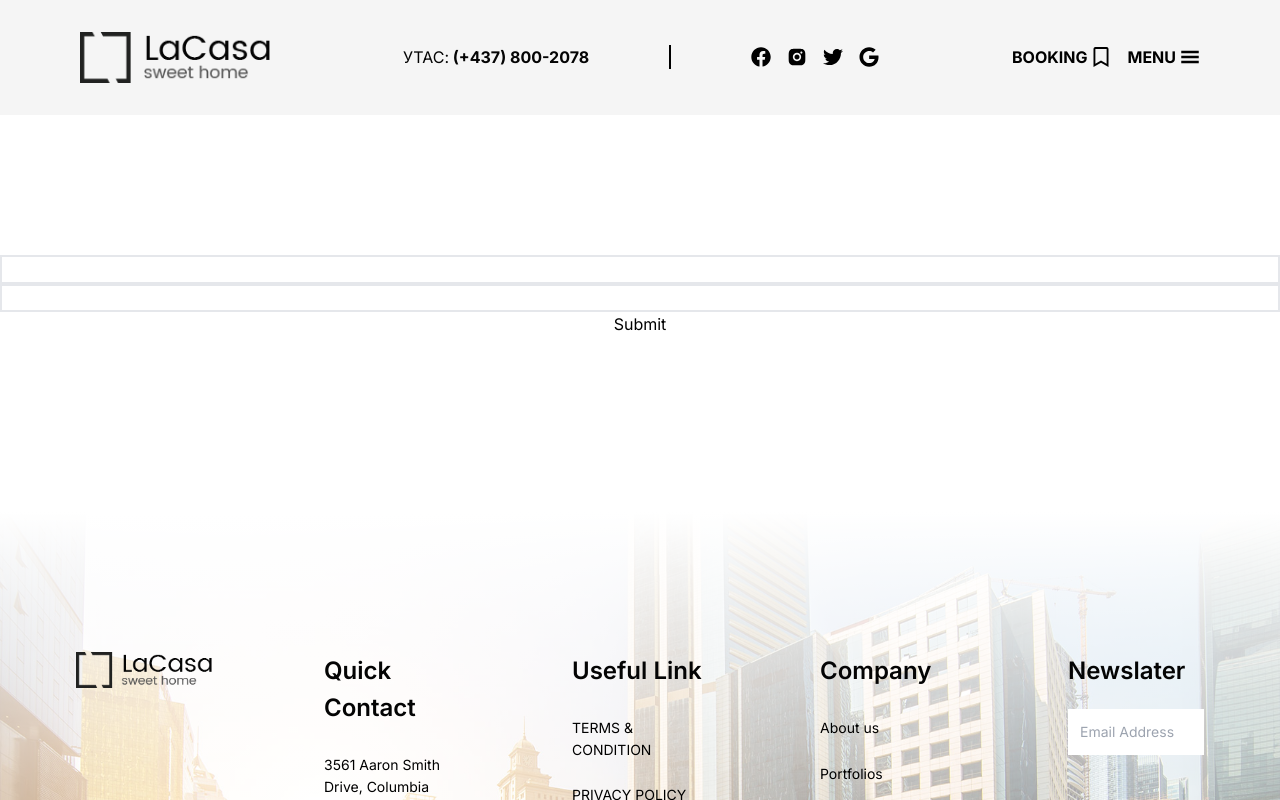
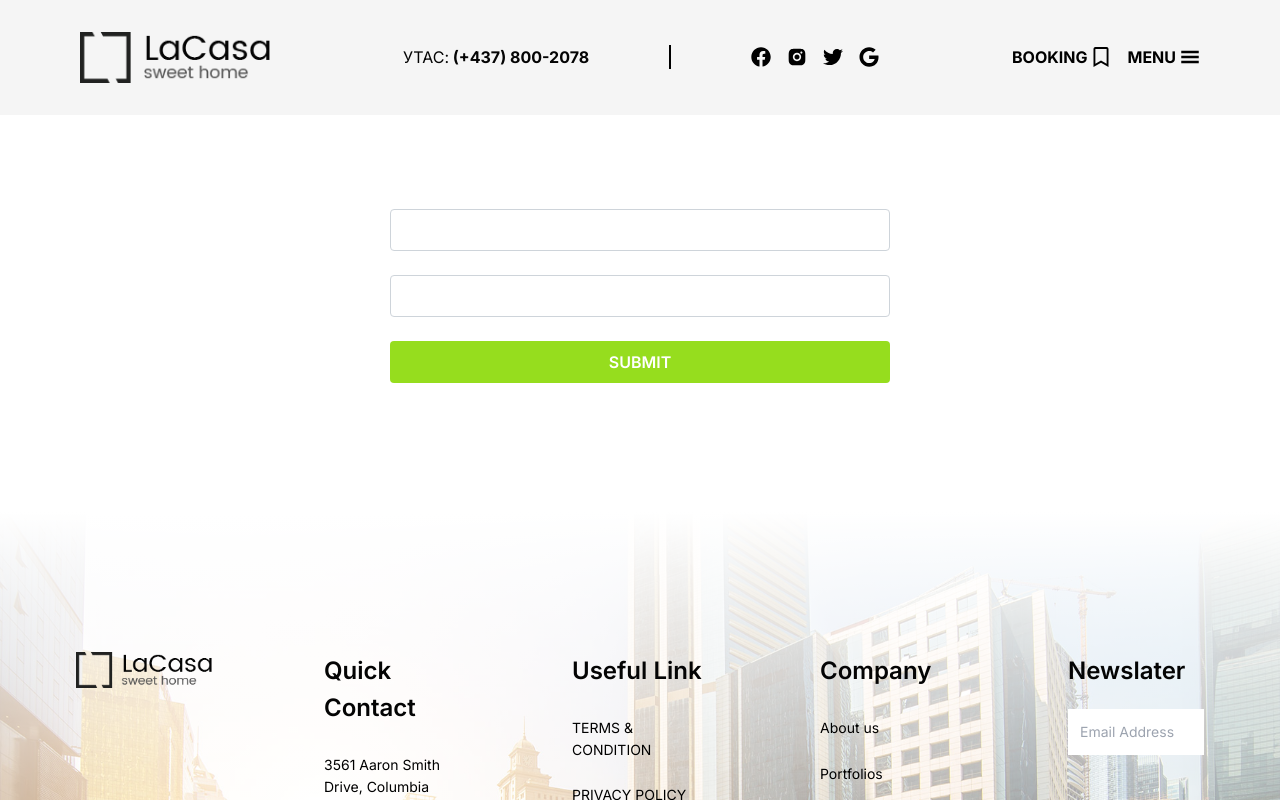
Before and after one commit to fl1pHover/Myanganii-batalgaa, a Next.js app: page /login in a window 1280 px wide. Shown: the top 800 px of the page. Built offline with nearby package versions, Linux system fonts and the light colour scheme.

Commit message:
project slug, login

```diff
--- a/app/admin/layout.jsx
+++ b/app/admin/layout.jsx
@@ -2,8 +2,8 @@ import { AdminSideBar } from "@/components/Sidebar";
 
 export default function AdminLayoutPage({ children }) {
   return (
-    <div className="flex ">
-      <div className="flex-1 border-e-2 border-gray-500">
+    <div className="flex py-[150px]">
+      <div className="flex-1 border-gray-500 border-e-2">
         <AdminSideBar />
       </div>
       <div className="flex-[6_6_0%] mx-4">{children}</div>
--- a/app/login/page.jsx
+++ b/app/login/page.jsx
@@ -1,16 +1,14 @@
 "use client";
 
+import Container from "@/components/ui/Container";
+import { Button, TextInput } from "@mantine/core";
+import { useForm } from "@mantine/form";
 import { useRouter } from "next/navigation";
 import { useState } from "react";
 
 export default function AuthPage() {
-  const router = useRouter()
-  const submit = async (e) => {
-    e.preventDefault();
-    const formData = new FormData(e.currentTarget);
-    const username = formData.get("username");
-    const password = formData.get("password");
-
+  const router = useRouter();
+  const submit = async (data) => {
     try {
       const res = await fetch(`/api/auth`, {
         method: "POST",
@@ -18,32 +16,60 @@ export default function AuthPage() {
           "Content-Type": "application/json",
         },
         body: JSON.stringify({
-          username: username,
-          password: password,
+          username: data.email,
+          password: data.password,
         }),
       }).then((d) => {
-
-        if(d.status == 201){
-          router.push('/admin')
+        if (d.status == 201) {
+          router.push("/admin");
         }
-        return d.json()
+        return d.json();
       });
-
     } catch (error) {
-        console.error(error)
+      console.error(error);
     }
   };
+
+  const form = useForm({
+    mode: "uncontrolled",
+    initialValues: { email: "", password: "" },
+
+    validate: {
+      password: (value) => (value.length < 2 ? "Нууц үг буруу байна" : null),
+      email: (value) => (value.length < 2 ? "5-аас их тэмдэгт байна" : null),
+      // email: (value) => (/^\S+@\S+$/.test(value) ? null : "Invalid email"),
+    },
+  });
   return (
-    <>
-      <form onSubmit={submit} className="flex flex-col">
-        <input type="text" name="username" className="border-solid border-2 " />
-        <input
+    <Container>
+      <form
+        onSubmit={form.onSubmit((values) => submit(values))}
+        className="flex flex-col max-w-[500px] mx-auto gap-6"
+      >
+        <TextInput
+          type="text"
+          name="username"
+          size="md"
+          className=""
+          {...form.getInputProps("email")}
+        />
+        <TextInput
           type="password"
           name="password"
-          className="border-solid border-2 "
+          size="md"
+          className=""
+          {...form.getInputProps("password")}
         />
-        <button type="submit">Submit</button>
+
+        <Button
+          size="md"
+          color="#96dd1e"
+          type="submit"
+          className="text-black uppercase"
+        >
+          Submit
+        </Button>
       </form>
-    </>
+    </Container>
   );
 }
--- a/app/portfolio/page.js
+++ b/app/portfolio/page.js
@@ -3,7 +3,7 @@ import Container from "@/components/ui/Container";
 import { PageHeader } from "@/components/ui/Title";
 import mergeNames from "@/util/mergeNames";
 import React, { Suspense, useState } from "react";
-import PortfolioCard from "./PortfolioCard";
+import PortfolioCard from "../project/PortfolioCard";
 
 const categories = [
   {
@@ -26,6 +26,7 @@ const categories = [
 
 const Portfolio = () => {
   const [select, setSelect] = useState(1);
+  console.log(data.title);
   return (
     <section className="flex flex-col sectionPadding_top">
       <Container className="flex flex-col gap-20 md:gap-28">
--- a/app/portfolio/PortfolioCard.js
+++ b/app/project/PortfolioCard.js
@@ -2,7 +2,7 @@ import LinkMore from "@/components/ui/LinkMore";
 import mergeNames from "@/util/mergeNames";
 import React from "react";
 
-const PortfolioCard = ({ image, title, description }) => {
+const PortfolioCard = ({ image, title, description, link }) => {
   return (
     <div className="max-w-[390px] lg:w-full aspect-[3/2] relative group overflow-hidden ">
       <img
@@ -25,7 +25,7 @@ const PortfolioCard = ({ image, title, description }) => {
             <h1 className={mergeNames("smallTitle", "text-white")}>{title}</h1>
             <p className="text-base text-color-3 line-clamp-4">{description}</p>
           </div>
-          <LinkMore href="/" title="Read More" green />
+          <LinkMore href={link} title="Read More" green />
         </div>
       </div>
     </div>
--- a/app/project/[slug]/page.jsx
+++ b/app/project/[slug]/page.jsx
@@ -1,4 +1,7 @@
 "use client";
+import Loading from "@/components/loading";
+import Container from "@/components/ui/Container";
+import { PageHeader } from "@/components/ui/Title";
 import { useEffect, useState } from "react";
 
 export default function DynamicProjectPage({ params }) {
@@ -18,5 +21,42 @@ export default function DynamicProjectPage({ params }) {
       getData();
     }
   }, [params.slug]);
-  return <>{JSON.stringify(data)}</>;
+  // return <>{JSON.stringify(data)}</>;
+  // console.log(data);
+  return (
+    <section>
+      {data == undefined ? (
+        // <Loading />
+        <Container className="flex flex-col gap-10">
+          <div className="flex justify-between">
+            <div className="animate-pulse h-[50px] w-[50%] bg-gray-1"></div>
+            <div className="animate-pulse h-[25px] w-[25%] bg-gray-1 mt-auto"></div>
+          </div>
+          <div className="animate-pulse h-[300px] w-full bg-gray-1"></div>
+        </Container>
+      ) : (
+        <>
+          <Container>
+            <PageHeader
+              header={data?.title}
+              currentPage={`Projects / ${data?.title.slice(0, 10)}`}
+            />
+          </Container>
+          {/* Cover tom zurag bn gvl Container aasa gadna bhar bn */}
+          {/* <img src={data?.image} className="banner_container" /> */}
+          <Container className={"flex flex-col sectionPadding_top"}>
+            <h1 className="smallTitle">{data?.title}</h1>
+            <p className="p">{data?.description}</p>
+            <img
+              src={
+                "https://encrypted-tbn0.gstatic.com/images?q=tbn:ANd9GcTMIKEjlRD9iwYh4snbp8-8eif8gzGHz9QNr1PqGl0UNQ&s"
+              }
+              alt="Project Images"
+              className="object-cover aspect-2/1"
+            />
+          </Container>
+        </>
+      )}
+    </section>
+  );
 }
--- a/app/project/page.jsx
+++ b/app/project/page.jsx
@@ -1,6 +1,31 @@
 "use client";
+import Container from "@/components/ui/Container";
+import { PageHeader } from "@/components/ui/Title";
+import mergeNames from "@/util/mergeNames";
 import Link from "next/link";
+import { Suspense } from "react";
 import { useEffect, useState } from "react";
+import PortfolioCard from "./PortfolioCard";
+
+const categories = [
+  {
+    id: 1,
+    title: "all",
+  },
+  {
+    id: 2,
+    title: "Building",
+  },
+  {
+    id: 3,
+    title: "Interior",
+  },
+  {
+    id: 4,
+    title: "Motel",
+  },
+];
+
 export default function ProjectPage() {
   const [projects, setProjects] = useState([]);
   const getProjects = async () => {
@@ -19,16 +44,56 @@ export default function ProjectPage() {
   useEffect(() => {
     getProjects();
   }, []);
+  const [select, setSelect] = useState(1);
   return (
-    <>
-      {projects?.map((project, i) => {
-        return (
-          <div key={i}>
-            <div> {JSON.stringify(project)}</div>
-            <Link href={`/project/${project._id}`}>oroh</Link>
+    <section className="flex flex-col sectionPadding_top">
+      <Container className="flex flex-col gap-20 md:gap-28">
+        <div className="flex items-center justify-between w-full ">
+          <PageHeader
+            header="Get Enjoyed Our Successfull Projects"
+            currentPage="portfolio"
+          />
+        </div>
+        <section className="flex flex-col gap-10">
+          <div
+            className={mergeNames(
+              "text-[14px] sm:text-[18px] font-bold grid grid-cols-2 md:flex gap-2 md:gap-8 flex-wrap justify-center sm:justify-start"
+            )}
+          >
+            {/* Select buttons */}
+            {categories.map((c) => (
+              <button
+                key={c.id}
+                className={mergeNames(
+                  select == c.id ? "text-color-2" : "",
+                  "uppercase duration-400 p-2 bg-gray-0 md:bg-transparent"
+                )}
+                onClick={() => setSelect(c.id)}
+              >
+                {c.title}
+              </button>
+            ))}
           </div>
-        );
-      })}
-    </>
+          {/* Cards */}
+          <Suspense fallback={<p>loading</p>}>
+            <div className="grid w-full grid-cols-1 gap-6 mx-auto md:grid-cols-2 lg:grid-cols-3 duration-400">
+              {projects?.map((project, i) => {
+                return (
+                  <div key={i}>
+                    <PortfolioCard
+                      // image="https://demo.xstheme.com/lacasa/wp-content/uploads/sites/13/2018/01/10-390x254.jpeg"
+                      image={project.image}
+                      title={project.title}
+                      link={`/project/${project._id}`}
+                    />
+                  </div>
+                );
+              })}
+              {/* {/* <div> {JSON.stringify(project)}</div> */}
+            </div>
+          </Suspense>
+        </section>
+      </Container>
+    </section>
   );
 }
--- /dev/null
+++ b/components/loading.js
@@ -0,0 +1,14 @@
+import { PageHeader } from "@/components/ui/Title";
+import React from "react";
+
+const Loading = () => {
+  return (
+    <main className="absolute top-0 left-0 flex items-center justify-center w-screen h-screen text-2xl z-100">
+      <div className="">
+        <div className="loader"></div>
+      </div>
+    </main>
+  );
+};
+
+export default Loading;
--- a/constants/index.js
+++ b/constants/index.js
@@ -26,8 +26,8 @@ export const navigation = [
   },
   {
     id: "2",
-    title: "Portfolios",
-    url: "/portfolio",
+    title: "Projects",
+    url: "/project",
   },
   {
     id: "3",
@@ -208,6 +208,10 @@ export const footerData = [
         info: "Portfolios",
         link: "/portfolio",
       },
+      {
+        info: "Contact",
+        link: "/contact",
+      },
     ],
   },
 ];
--- a/next.config.mjs
+++ b/next.config.mjs
@@ -6,7 +6,6 @@ const nextConfig = {
     NEXT_PUBLIC_JWT_SECRET: "MYNGANIIBATALGAA",
     TURNSTILE_SECRET_KEY: "asdf",
   },
-
 };
 
 export default nextConfig;
--- a/tailwind.config.js
+++ b/tailwind.config.js
@@ -35,7 +35,12 @@ module.exports = {
         xl: "1280px",
       },
 
-      aspectRatio: { "3/2": "3 / 2", "5/4": "5 / 4", "6/5": "6 / 5" },
+      aspectRatio: {
+        "2/1": "2 / 1",
+        "3/2": "3 / 2",
+        "5/4": "5 / 4",
+        "6/5": "6 / 5",
+      },
       backgroundImage: {
         "gradient-radial": "radial-gradient(var(--tw-gradient-stops))",
         "gradient-conic":
@@ -56,6 +61,10 @@ module.exports = {
           2: "#777777",
           3: "#555555",
         },
+        loader: {
+          dark_green: "#00d084",
+          yellow: "#fcb900",
+        },
         stroke: {
           1: "#26242C",
         },
```
Also changed, not shown: jsconfig.json (added, +7 -0 lines), app/project/loading.js (renamed from app/portfolio/loading.js).
